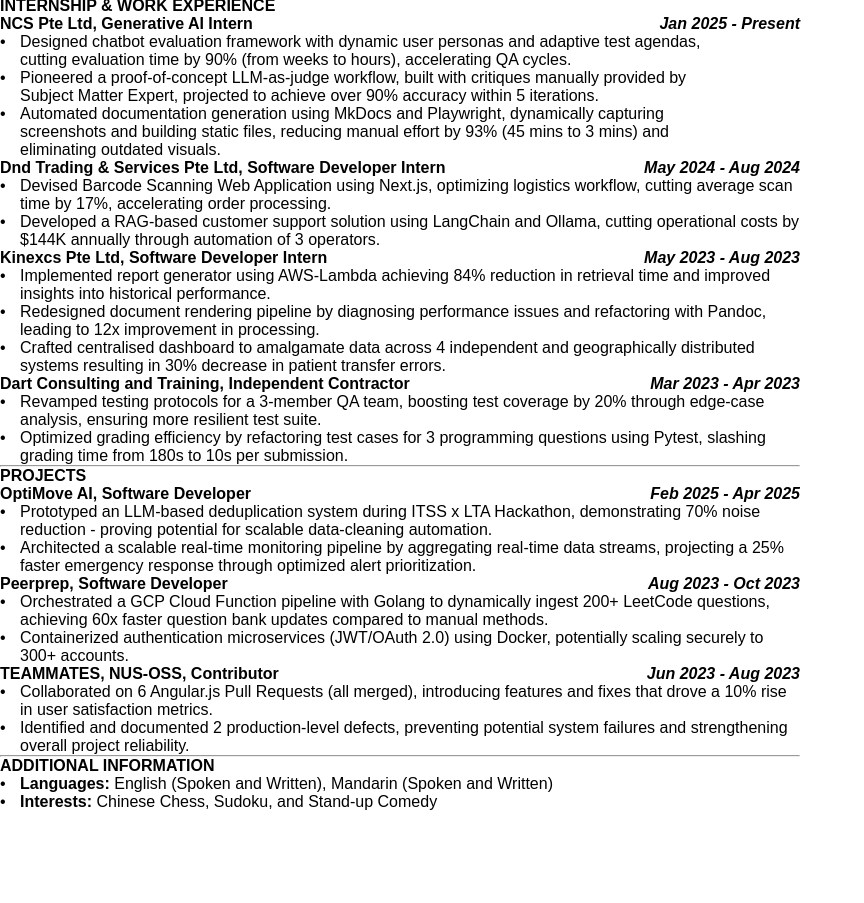
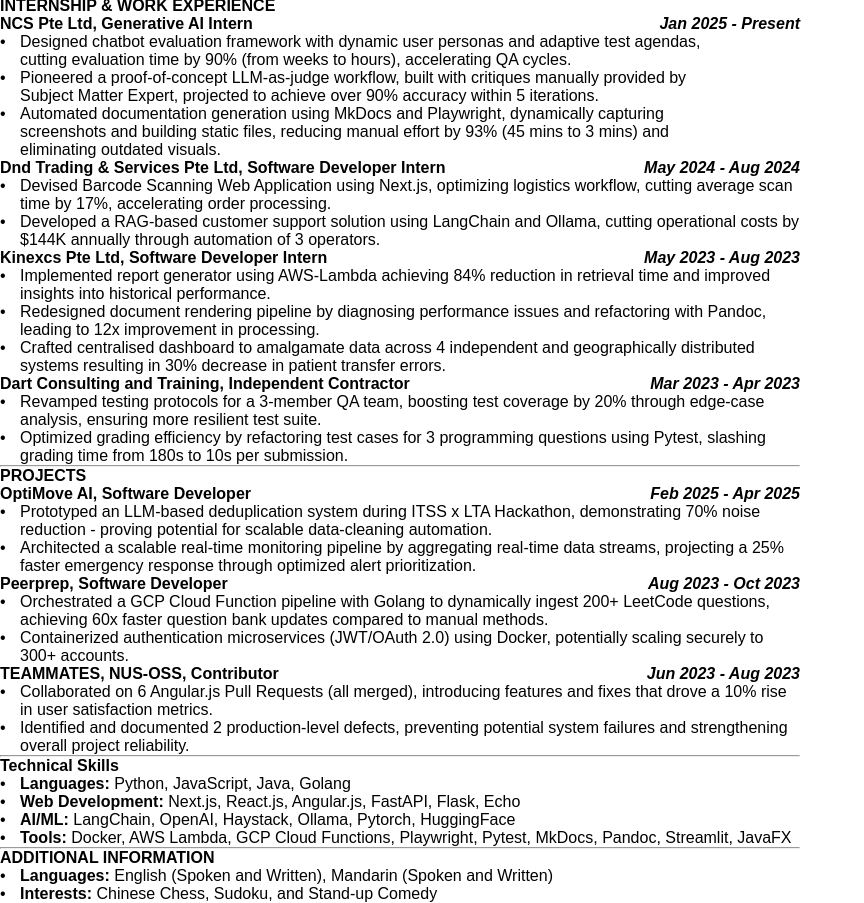
Before and after one commit to rexong/resume, a plain HTML site: page resume.html in a window 1280 px wide. Shown: the part 156-1059 px from the top of the page, without its empty margins (0-864 px from the left). Before the commit the page ends 967 px from the top, so only its background shows below. Drawn offline with Linux system fonts and the light colour scheme.

Commit message:
add skills

```diff
--- a/resume.html
+++ b/resume.html
@@ -341,6 +341,38 @@
       </table>
     </div>-->
 
+    <h2 class="skills">Technical Skills</h2>
+    <div class="skills">
+      <table style="width: 100%; border-collapse: collapse;">
+        <tr>
+          <td style="width: 20px; vertical-align: top;">•</td>
+          <td colspan="2">
+            <strong>Languages:</strong> Python, JavaScript, Java, Golang
+          </td>
+        </tr>
+        <tr>
+          <td style="width: 20px; vertical-align: top;">•</td>
+          <td colspan="2">
+            <strong>Web Development:</strong> Next.js, React.js, Angular.js, FastAPI, Flask, Echo
+          </td>
+        </tr>
+        <tr>
+          <td style="width: 20px; vertical-align: top;">•</td>
+          <td colspan="2">
+            <strong>AI/ML:</strong> LangChain, OpenAI, Haystack, Ollama, Pytorch, HuggingFace
+          </td>
+        </tr>
+        <tr>
+          <td style="width: 20px; vertical-align: top;">•</td>
+          <td colspan="2">
+            <strong>Tools:</strong> Docker, AWS Lambda, GCP Cloud Functions, Playwright, Pytest, MkDocs, Pandoc, Streamlit, JavaFX
+          </td>
+        </tr>
+      </table>
+    </div>
+
+    <hr>
+
     <h2 id="additional-information">ADDITIONAL INFORMATION</h2>
     <div class="info">
       <table style="width: 100%; border-collapse: collapse;">
```
Also changed, not shown: resume.css (line endings or trailing spaces), 1 other file.
